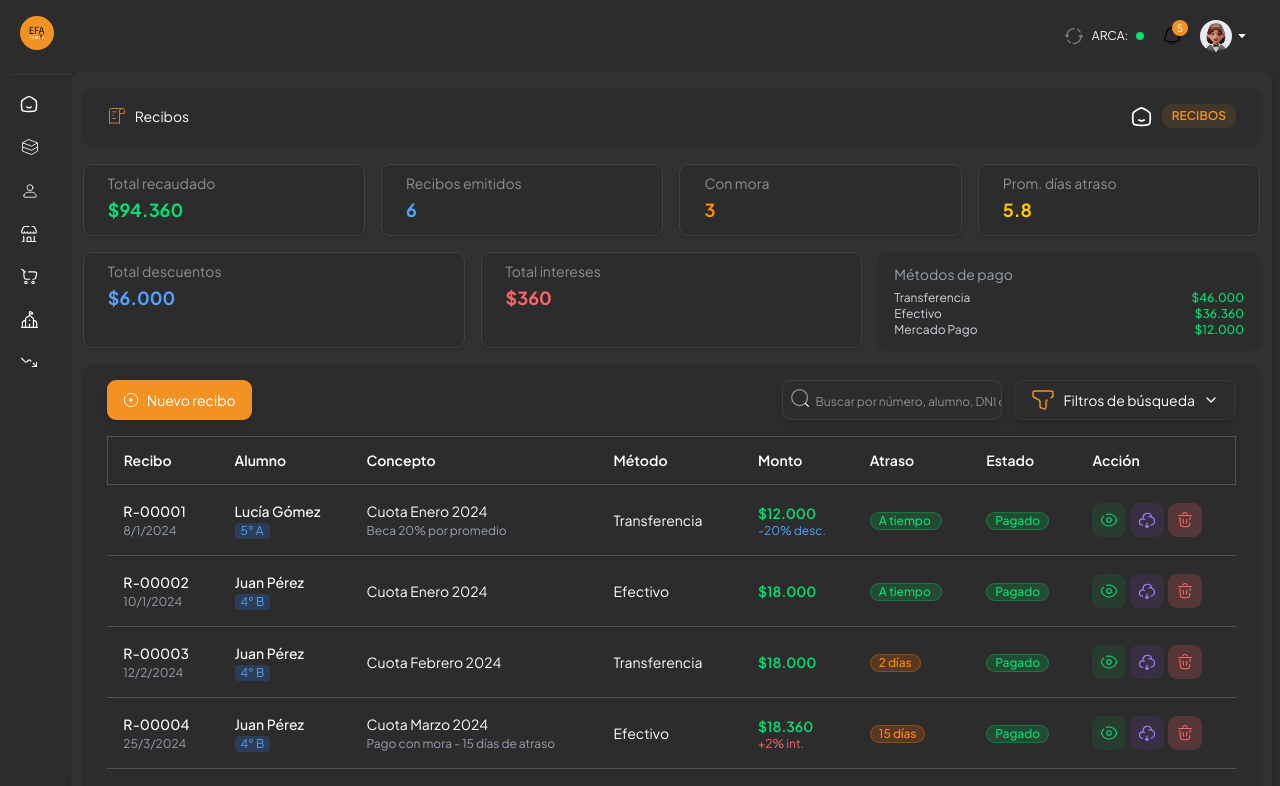
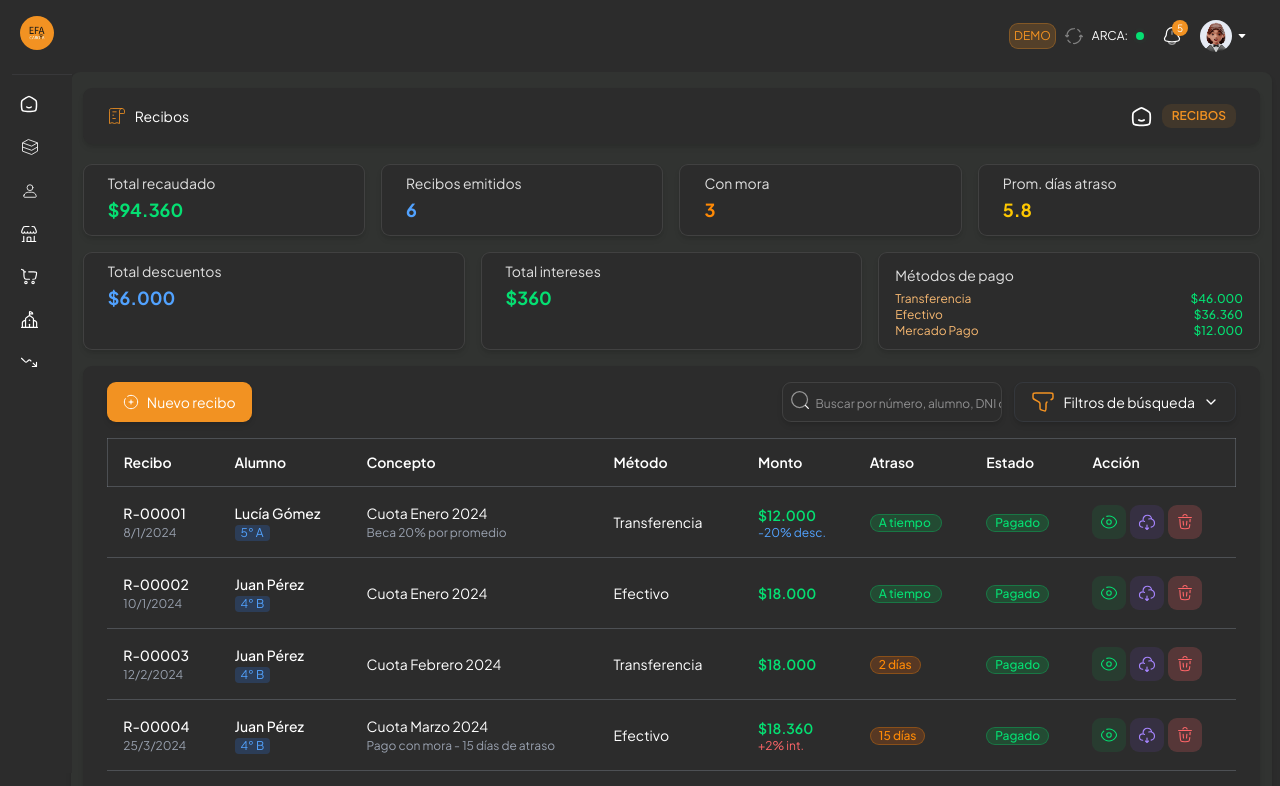
Before and after one commit to EFA-APP/frontend-destockp, a React (Vite) app: page /panel/escuela/recibos in a window 1280 px wide. Shown: the top 786 px of the page. Built offline with nearby package versions, Linux system fonts and the light colour scheme.

Commit message:
02/01/26

```diff
--- a/src/Componentes/Tablas/Escuela/Cuotas/TablaCuotas.jsx
+++ b/src/Componentes/Tablas/Escuela/Cuotas/TablaCuotas.jsx
@@ -212,7 +212,7 @@ const TablaCuotas = ({
                       <h3 className="text-lg font-semibold text-white">
                         {mes} 2024
                       </h3>
-                      <p className="text-xs text-gray-400">
+                      <p className="text-xs text-[var(--primary-light)]">
                         Recaudado: $
                         {stats.totalRecaudado.toLocaleString("es-AR")}
                       </p>
--- a/src/Componentes/Tablas/Escuela/Recibos/TablaRecibos.jsx
+++ b/src/Componentes/Tablas/Escuela/Recibos/TablaRecibos.jsx
@@ -68,14 +68,14 @@ const TablaRecibos = () => {
 
         <TarjetaInformacion
           titulo="Total intereses"
-          color="text-red-400"
+          color="text-green-400"
           valorMoneda
           numero={estadisticas.totalIntereses}
           subtexto="Por pagos con mora"
         />
 
-        <div className="px-4 py-3 card bg-[var(--fill)] shadow-md rounded-md">
-          <h3 className="text-sm text-gray-400 mb-2">Métodos de pago</h3>
+        <div className="px-4 py-3 card bg-[var(--fill)] shadow-md rounded-md border border-gray-100/10">
+          <h3 className="text-sm text-white/85 mb-2">Métodos de pago</h3>
           <div className="space-y-1">
             {Object.entries(estadisticas.recaudacionPorMetodo).map(
               ([metodo, monto]) => (
@@ -83,7 +83,7 @@ const TablaRecibos = () => {
                   key={metodo}
                   className="flex justify-between items-center text-xs"
                 >
-                  <span className="text-gray-300">{metodo}</span>
+                  <span className="text-[var(--primary-light)]">{metodo}</span>
                   <span className="font-medium text-green-400">
                     ${monto.toLocaleString("es-AR")}
                   </span>
--- a/src/Componentes/UI/MenuNavegacion/BarraNavegacion.jsx
+++ b/src/Componentes/UI/MenuNavegacion/BarraNavegacion.jsx
@@ -7,6 +7,7 @@ import {
 } from "../../../assets/Icons";
 
 import MenuUsuario from "../MenuUsuario/MenuUsuario";
+import { Link } from "react-router-dom";
 
 const BarraNavegacion = () => {
   const [menuAbierto, setMenuAbierto] = useState(false);
@@ -19,6 +20,13 @@ const BarraNavegacion = () => {
 
           {/* OTROS ICONOS */}
           <div className="flex items-center justify-center gap-2">
+
+            {/* DEMO */}
+            <Link to={"/panel/demo"} className="text-xs p-1 bg-[var(--primary)]/20! text-[var(--primary)]! border-[var(--primary)]/30! rounded-md border">
+              DEMO
+            </Link>
+            {/* DEMO */}
+
             {/* VERIFICAR SI SE CONECTO A ARCA */}
             <div className="flex gap-2 justify-center items-center">
               <span className="cursor-pointer">
@@ -33,14 +41,13 @@ const BarraNavegacion = () => {
                 <span className="relative inline-flex h-2 w-2 rounded-full bg-green-400  shadow-green-300"></span>
               </div>
             </div>
-
             {/* VERIFICAR SI SE CONECTO A ARCA */}
 
             <div className="relative group/menu">
               {/* NOTIFICACIONES */}
               <button className="">
                 <span class="h-10 w-10 hover:bg-lightprimary text-darklink dark:text-white rounded-full flex justify-center items-center cursor-pointer group-hover/menu:bg-lightprimary group-hover/menu:text-primary">
-                  <NotificacionesIcono />
+                  <NotificacionesIcono color={"white"} />
                 </span>
                 {/* CONTADOR DE NOTIFICACIONES */}
                 <span className="rounded-full absolute end-1 top-1 bg-[var(--primary)] text-[10px] h-4 w-4 flex justify-center items-center text-white">
--- a/src/Componentes/UI/TarjetaInformacion/TarjetaInformacion.jsx
+++ b/src/Componentes/UI/TarjetaInformacion/TarjetaInformacion.jsx
@@ -7,12 +7,12 @@ const TarjetaInformacion = ({
 }) => {
   return (
     <div className="px-6 py-2 bg-[var(--fill)] shadow-md rounded-md border border-gray-100/10">
-      <div className="text-gray-100/50 text-sm">{titulo}</div>
+      <div className="text-white/85 text-sm font-normal">{titulo}</div>
       <div className={`text-[18px] font-bold ${color} mt-1`}>
         {valorMoneda && "$"}
         {numero.toLocaleString("es-AR")}
       </div>
-      <div className="text-xs text-gray-100/50 mt-1">{descripcion}</div>
+      <div className="text-xs text-[var(--primary-light)] mt-1">{descripcion}</div>
     </div>
   );
 };
--- a/src/assets/Icons/NotificacionesIcono.jsx
+++ b/src/assets/Icons/NotificacionesIcono.jsx
@@ -1,6 +1,6 @@
 import React from "react";
 
-const NotificacionesIcono = () => {
+const NotificacionesIcono = ({ size, color }) => {
   return (
     <svg
       xmlns="http://www.w3.org/2000/svg"
@@ -8,11 +8,11 @@ const NotificacionesIcono = () => {
       ariaHidden="true"
       role="img"
       class="iconify iconify--solar"
-      width="20"
-      height="20"
+      width={size || "20"}
+      height={size || "20"}
       viewBox="0 0 24 24"
     >
-      <g fill="none" stroke="currentColor" strokeWidth="1.5">
+      <g fill="none" stroke={color || "currentColor"} strokeWidth="1.5">
         <path d="M18.75 9.71v-.705C18.75 5.136 15.726 2 12 2S5.25 5.136 5.25 9.005v.705a4.4 4.4 0 0 1-.692 2.375L3.45 13.81c-1.011 1.575-.239 3.716 1.52 4.214a25.8 25.8 0 0 0 14.06 0c1.759-.498 2.531-2.639 1.52-4.213l-1.108-1.725a4.4 4.4 0 0 1-.693-2.375Z"></path>
         <path
           strokeLinecap="round"
--- a/vite.config.js
+++ b/vite.config.js
@@ -5,4 +5,5 @@ import tailwindcss from "@tailwindcss/vite";
 // https://vite.dev/config/
 export default defineConfig({
   plugins: [tailwindcss(), react()],
+  base: './'
 });
```
Also changed, not shown: 1 other file (tests, documents, lock files or other folders).
